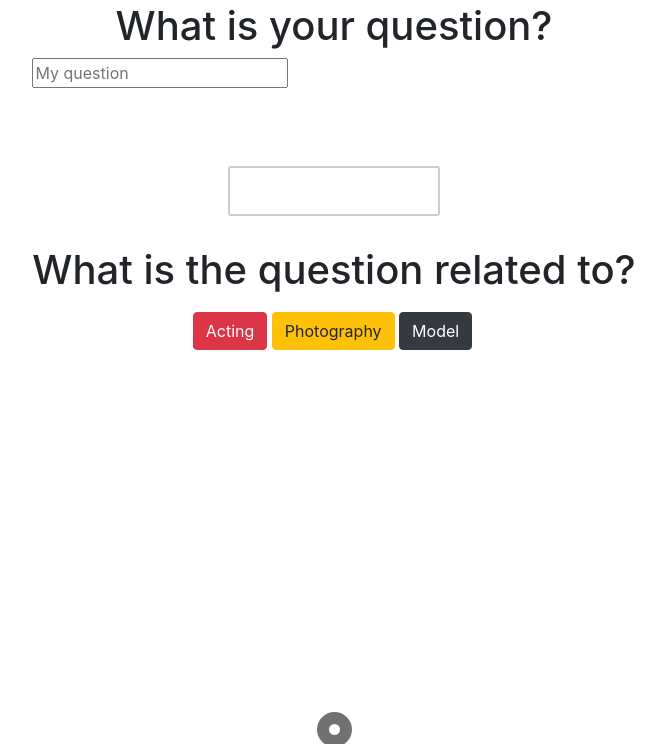
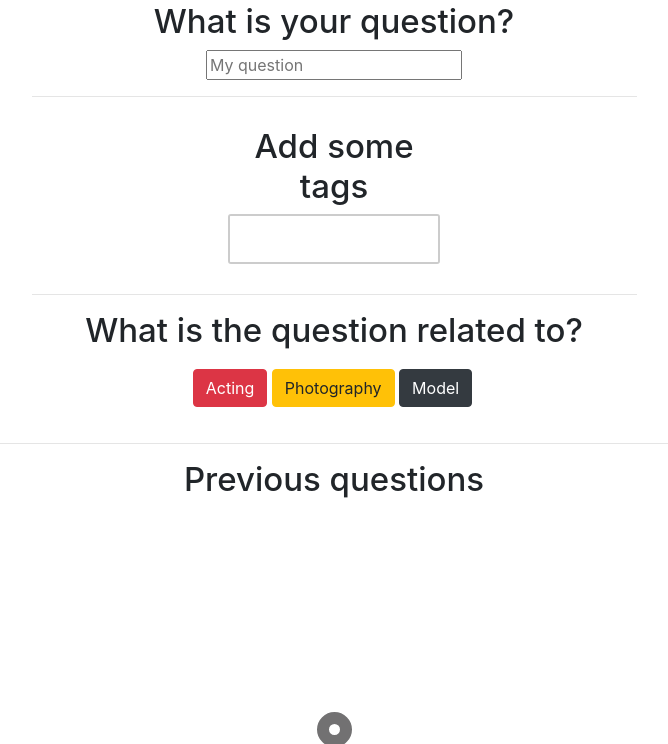
Before and after one commit to SkyDoge69/TUES-AAP, a Flask app: page /ask in a window 1280 px wide. Shown: the part 56-800 px from the top of the page, without its empty margins (306-974 px from the left). Run offline with Flask 2, Linux system fonts and the light colour scheme; a user stored in the database is signed in; tables that the repository leaves empty hold one stand-in row (values such as "Sample post"); some libraries are stand-ins or nearby versions.

Commit message:
Now shows previous questions on ask

```diff
--- a/app.py
+++ b/app.py
@@ -58,7 +58,6 @@ def choice():
         return redirect(url_for('home'))
     if request.method == "POST":
         category = request.form["category"]
-        # TODO: Validate category
         current_user.update_choice(category)
         return redirect(url_for("ask"))
     else:
@@ -67,9 +66,10 @@ def choice():
 @app.route("/ask", methods=["GET"])
 @login_required
 def ask():
+    print(current_user.name)
     if current_user.choice == 'Hasn\'t chosen':
         return redirect(url_for('choice'))
-    return render_template("ask.html", user = current_user)
+    return render_template("ask.html", user = current_user, questions = Question.find_by_user(current_user.name))
 
 @app.route("/chat", methods=["GET", "POST"])
 def chat():
--- a/model/question.py
+++ b/model/question.py
@@ -47,12 +47,9 @@ class Question(object):
         result = None
         with SQLite() as db:
             result = db.execute(
-                    "SELECT content, answer, user, category, id FROM question WHERE user = ?",
-                    (user,))
-        question = result.fetchone()
-        if question is None:
-            return None
-        return Question(*question)
+                    "SELECT content, answer FROM question WHERE user = ?",
+                    (user,)).fetchall()
+        return [' | '.join(name) for name in result]
 
     @staticmethod
     def find_by_tag(question_id):
--- a/static/styles/ask.css
+++ b/static/styles/ask.css
@@ -66,8 +66,14 @@
 
 h1 {
     text-align: center;
+    font-size:33px;
 }
 
 #question {
     margin: 0 auto;
 }
+
+#prev {
+    display: table;
+    margin: 0 auto;
+}
--- a/templates/ask.html
+++ b/templates/ask.html
@@ -10,15 +10,21 @@
 {% block content %}
   <div class="main-section">
     <h2>AAP</h2>
-    <h1 id="above_input">What is your question?</h1>
-    <input type="text" id="question" placeholder="My question">
+    <div class="input" style="text-align: center;">
+        <h1 id="above_input">What is your question?</h1>
+        <input type="text" id="question" placeholder="My question">
+    </div>
+
+    <hr>
+
     <div class="container">
-        <br />
-        <br />
+        <h1>Add some tags</h1>
         <div class="tag-container">
             <input/>
         </div>
     </div>
+
+    <hr>
 
     <h1 id="above_choice">What is the question related to?</h1>
     <div class="button-section">
@@ -28,8 +34,15 @@
     </div>
   </div>
 
-  <div id="display_stuff">
+  <hr>
 
+  <div id="previous-questions">
+    <h1>Previous questions</h1>
+    <ul id="prev">
+        {% for question in questions %}
+        <li class="select-question">{{ question }}</li>
+        {% endfor %}
+      </ul>
   </div>
 
 {% endblock %}
```
Also changed, not shown: templates/archive.html (line endings or trailing spaces).
